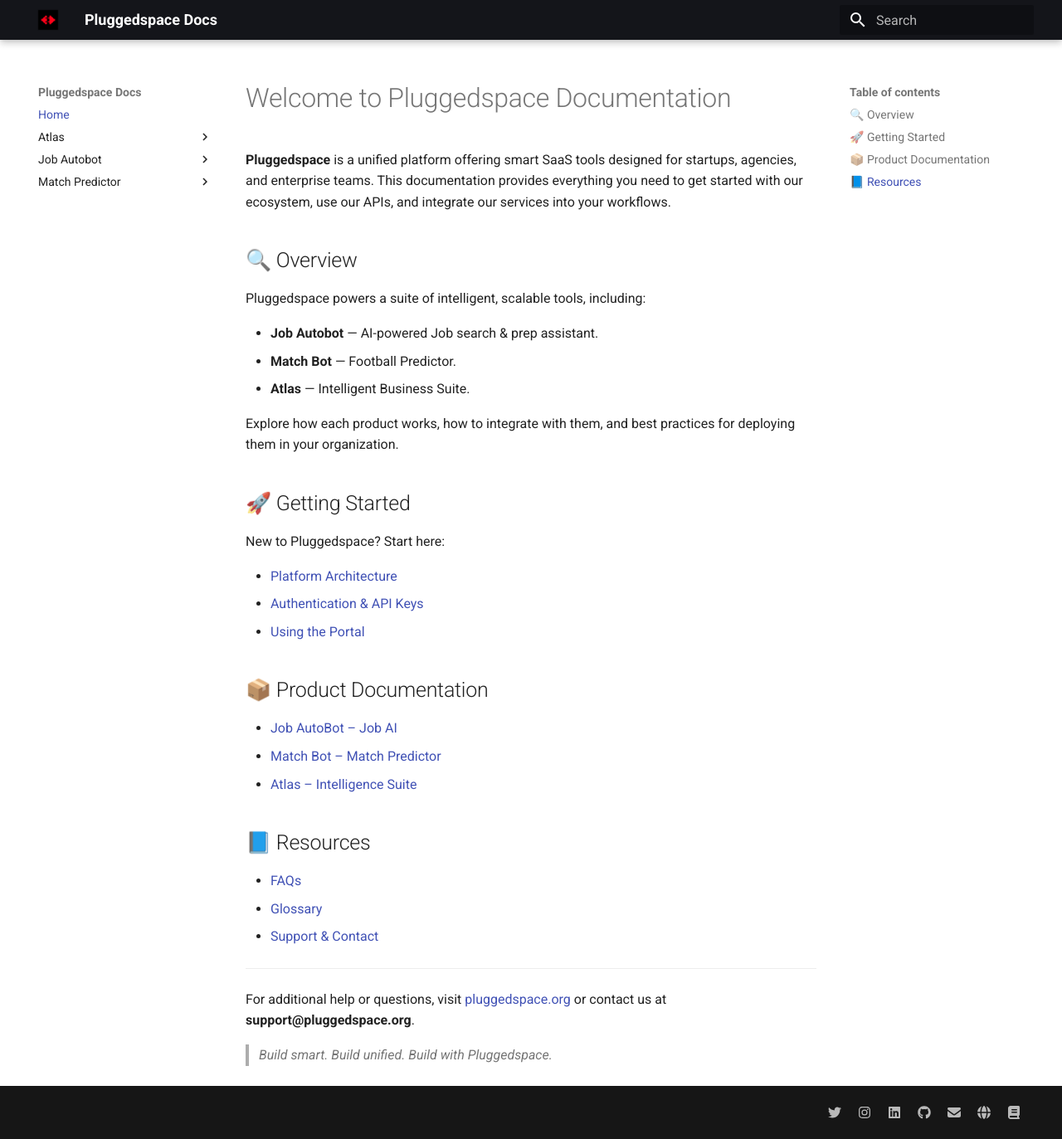
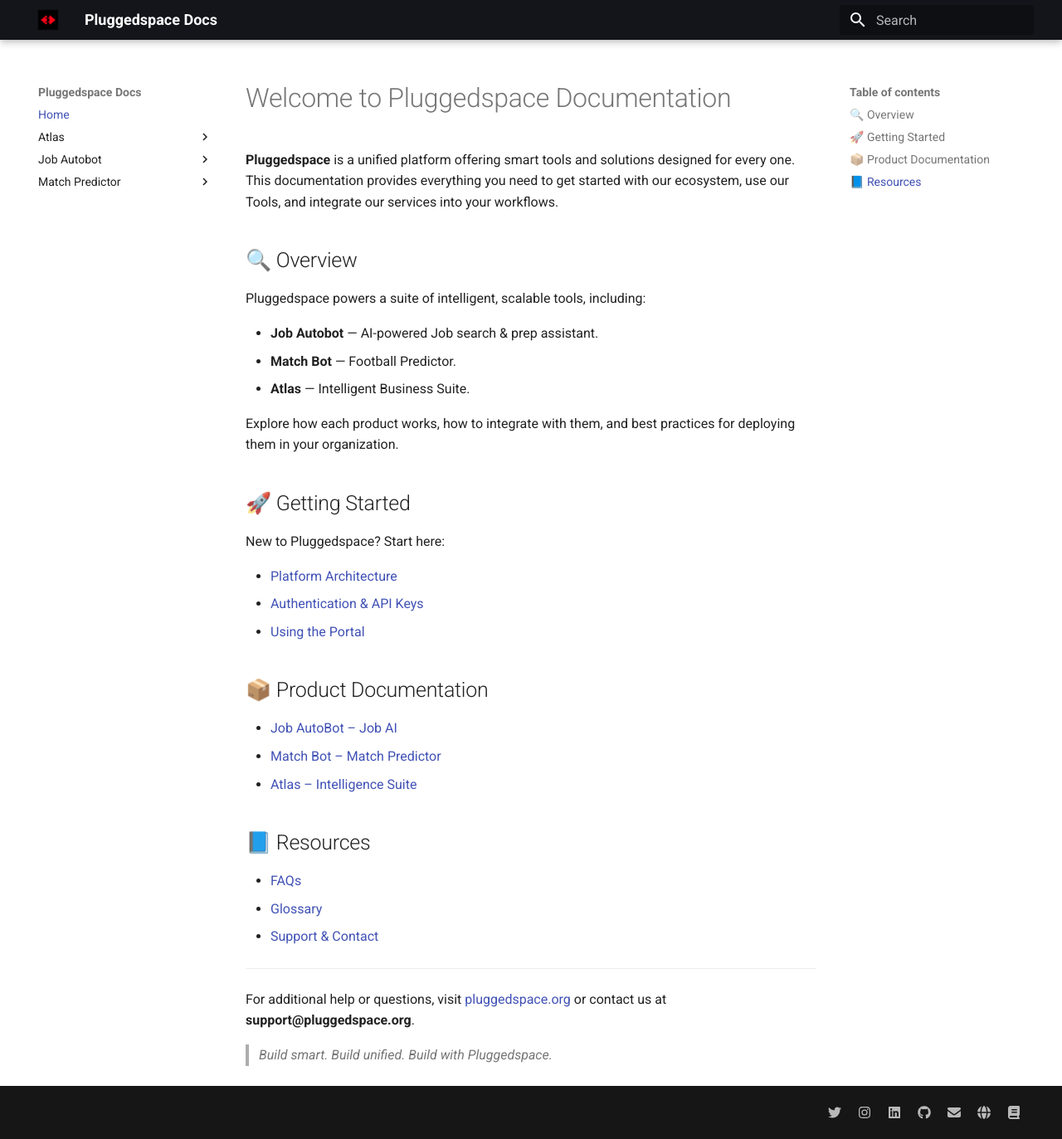
Before and after one commit to pluggedspace/pluggedspace-docs, an MkDocs documentation site: the page built from docs/index.md, in a window 1280 px wide and 1373 px high. Shown: the whole window at 83% size. Built offline with MkDocs 1.6.1 and Material for MkDocs 9.7.7, drawn with Linux system fonts in a browser that asks for light colours.

Commit message:
Revise Pluggedspace documentation introduction
Updated description to reflect broader audience and terminology.

```diff
--- a/docs/index.md
+++ b/docs/index.md
@@ -1,6 +1,6 @@
 # Welcome to Pluggedspace Documentation
 
-**Pluggedspace** is a unified platform offering smart SaaS tools designed for startups, agencies, and enterprise teams. This documentation provides everything you need to get started with our ecosystem, use our APIs, and integrate our services into your workflows.
+**Pluggedspace** is a unified platform offering smart tools and solutions designed for every one. This documentation provides everything you need to get started with our ecosystem, use our Tools, and integrate our services into your workflows.
 
 ## 🔍 Overview
 
```
